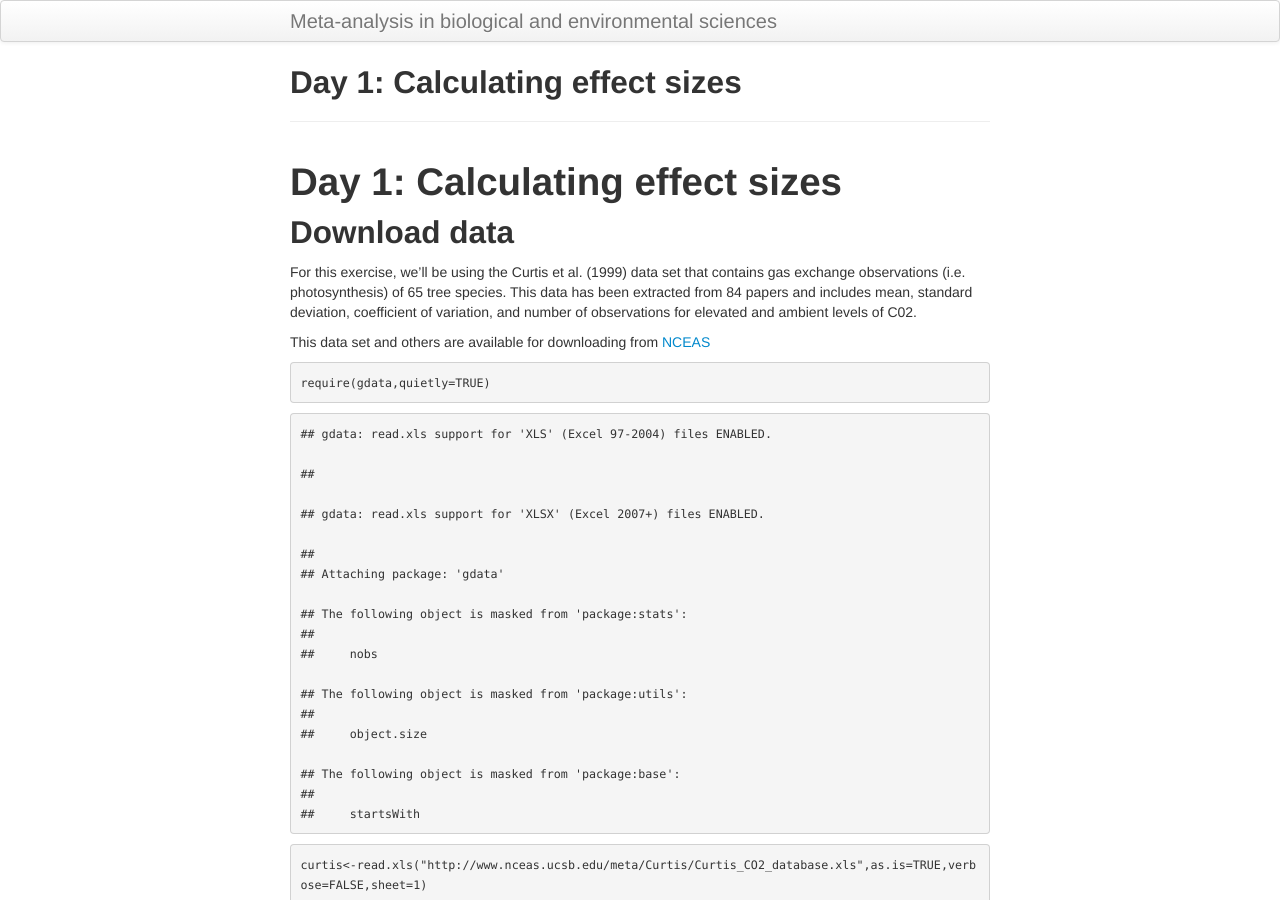
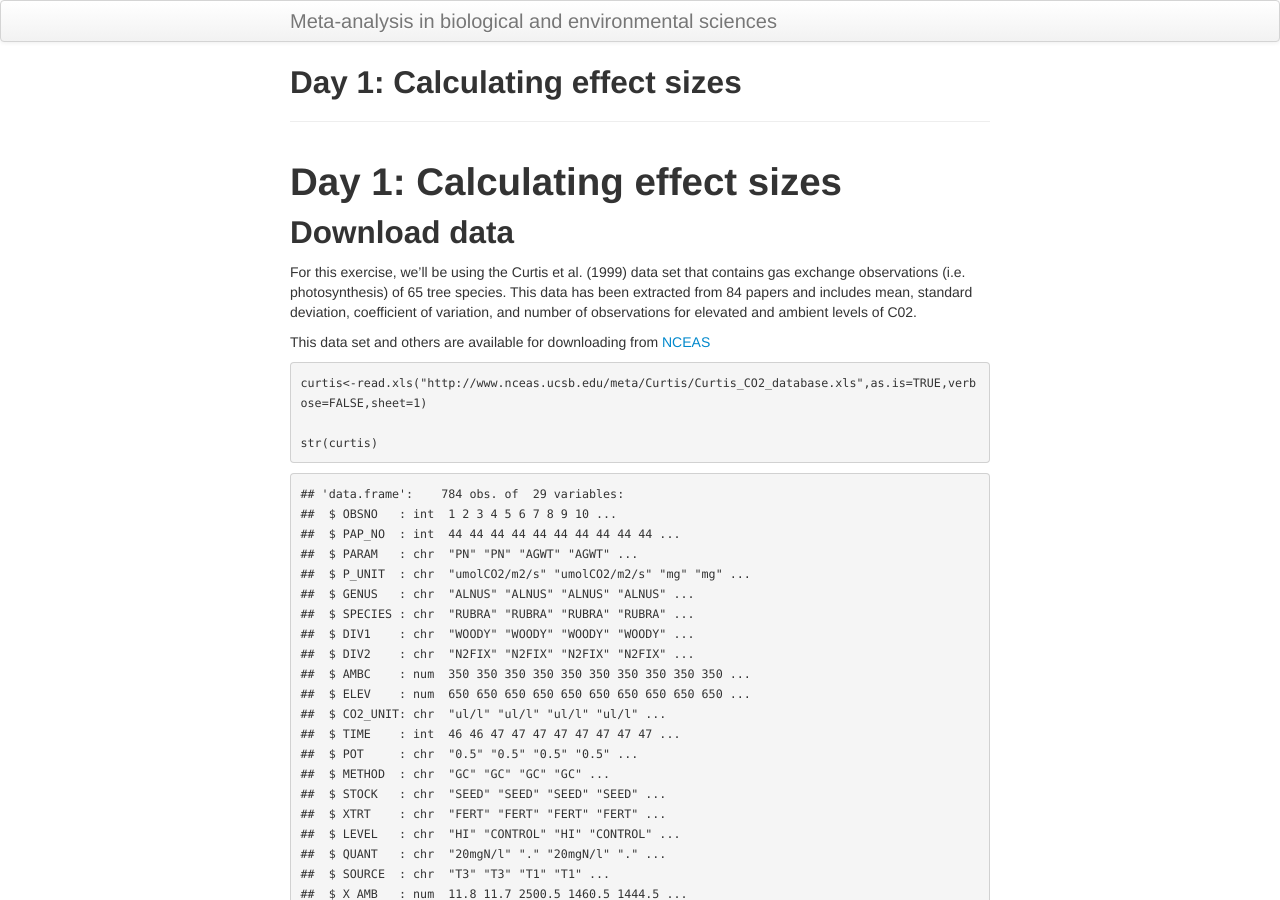
Before and after one commit to dylancraven/MetaAnalysis_Course, a Jekyll site: the page built from pages/Day1.md, in a window 1280 px wide and 900 px high. Built offline with Jekyll 4.4.1, drawn with Linux system fonts in a browser that asks for light colours; our own code applies the rules of GitHub Pages for plain Markdown files; some of the changed text lies outside the part shown.

Commit message:
no more loading package messages...

````diff
--- a/pages/Day1.md
+++ b/pages/Day1.md
@@ -8,31 +8,6 @@ For this exercise, we'll be using the Curtis et al. (1999) data set that contain
 of 65 tree species. This data has been extracted from 84 papers and includes mean, standard deviation, coefficient of variation, and number of observations for elevated and ambient levels of C02.
 
 This data set and others are available for downloading from [NCEAS](https://www.nceas.ucsb.edu/meta/publications.html#d_t_t)
-
-``` r
-require(gdata,quietly=TRUE)
-```
-
-    ## gdata: read.xls support for 'XLS' (Excel 97-2004) files ENABLED.
-
-    ##
-
-    ## gdata: read.xls support for 'XLSX' (Excel 2007+) files ENABLED.
-
-    ##
-    ## Attaching package: 'gdata'
-
-    ## The following object is masked from 'package:stats':
-    ##
-    ##     nobs
-
-    ## The following object is masked from 'package:utils':
-    ##
-    ##     object.size
-
-    ## The following object is masked from 'package:base':
-    ##
-    ##     startsWith
 
 ``` r
 curtis<-read.xls("http://www.nceas.ucsb.edu/meta/Curtis/Curtis_CO2_database.xls",as.is=TRUE,verbose=FALSE,sheet=1)
@@ -84,12 +59,7 @@ Additionally, sampling variances can be estimated differently. The default setti
 
 ``` r
 require(metafor,quietly = TRUE)
-```
 
-    ## Loading 'metafor' package (version 2.0-0). For an overview
-    ## and introduction to the package please type: help(metafor).
-
-``` r
 curtis_ES<-escalc(measure='SMD', m1i=X_AMB , sd1i=SD_AMB, n1i=N_AMB, m2i=X_ELEV, sd2i=SD_ELEV, n2i=N_ELEV, vtype='LS',var.names=c("Hedges_D","Hedges_var"),data=curtis)
 
 str(curtis_ES)
@@ -142,24 +112,7 @@ use the name of the larger data frame ('hedges\_PN') in the 'forest' function.
 ``` r
 require(metafor,quietly = TRUE)
 require(dplyr,quietly=TRUE)
-```
 
-    ##
-    ## Attaching package: 'dplyr'
-
-    ## The following objects are masked from 'package:gdata':
-    ##
-    ##     combine, first, last
-
-    ## The following objects are masked from 'package:stats':
-    ##
-    ##     filter, lag
-
-    ## The following objects are masked from 'package:base':
-    ##
-    ##     intersect, setdiff, setequal, union
-
-``` r
 hedges_PN<-filter(curtis_ES, PARAM=="PN")
 hedges_PN<-arrange(hedges_PN, GENUS)
 hedges_PNN<-hedges_PN[1:25,]  # not necessary
@@ -178,11 +131,7 @@ Another alternative for looking at effect sizes per group would be using histogr
 require(metafor,quietly = TRUE)
 require(dplyr,quietly=TRUE)
 require(ggplot2)
-```
 
-    ## Loading required package: ggplot2
-
-``` r
 hedges_PN$SE<-sqrt(hedges_PN$Hedges_var)
 
 dodge <- position_dodge(width=1)
````
Also changed, not shown: pages/Day2.md (+5 -0 lines).
